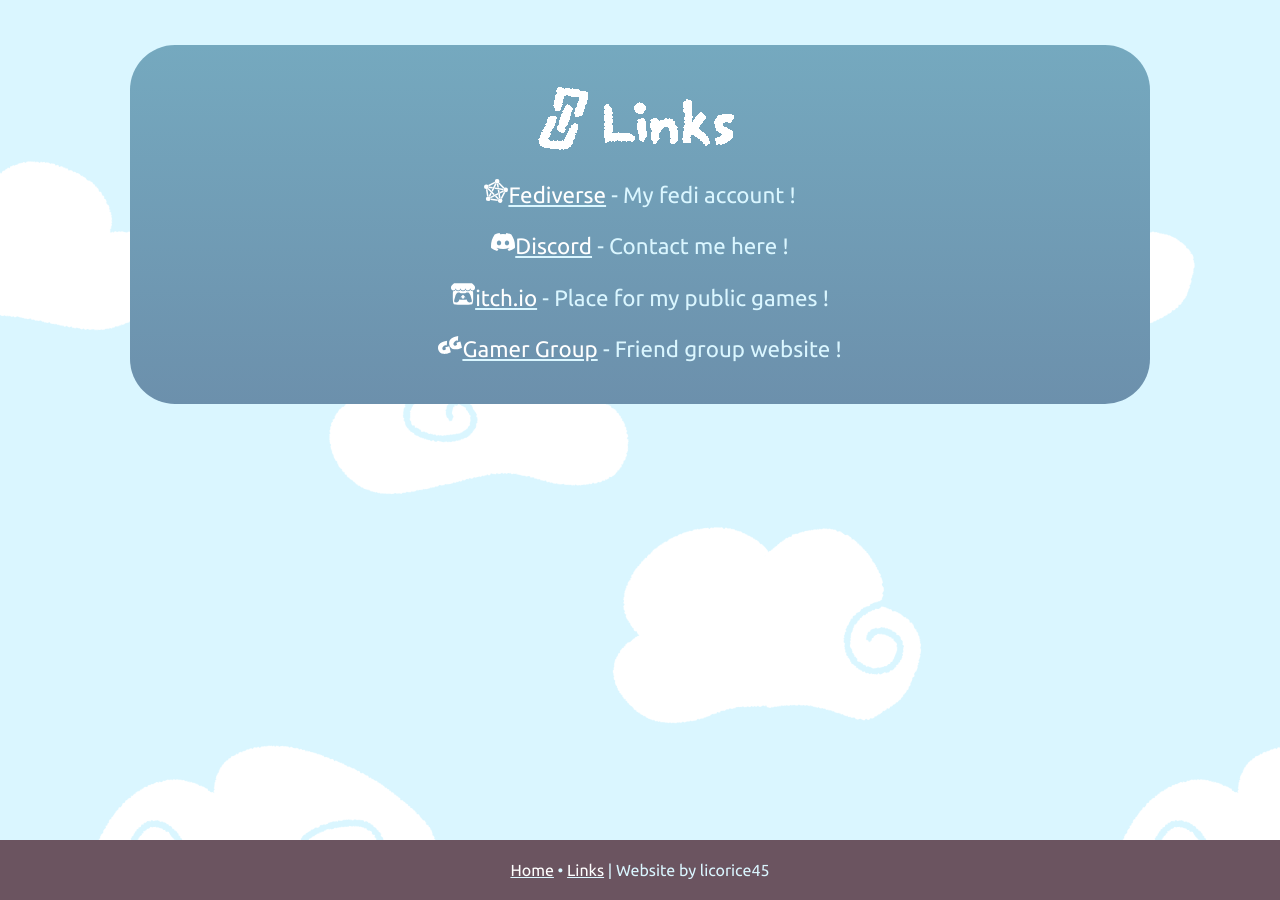
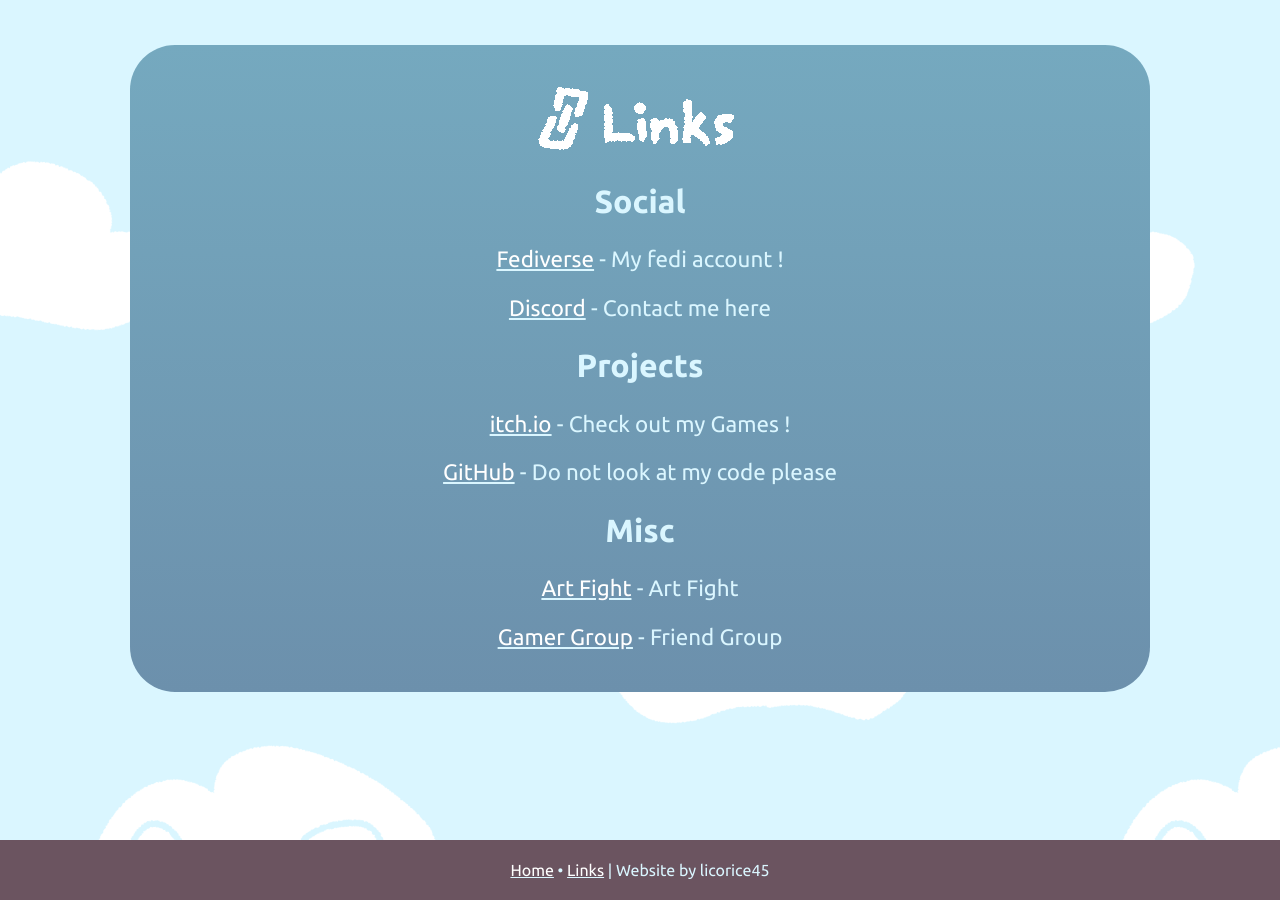
Before and after one commit to licorice45/licorice45.github.io, a Jekyll site: the page built from links.md, in a window 1280 px wide. Built offline with Jekyll 4.4.1, drawn with Linux system fonts in a browser that asks for light colours.

Commit message:
Redid links

```diff
--- a/links.md
+++ b/links.md
@@ -2,13 +2,25 @@
 title: Links
 layout: default
 ---
-<img src="assets/sprites/fediverse.svg" alt="Icon" width="24" height="24" style=";">[Fediverse](https://lethallava.land/@licorice45) - My fedi account !
+
+# Social
+[Fediverse](https://lethallava.land/@licorice45) - My fedi account !
 
 
-<img src="assets/sprites/discord.svg" alt="Icon" width="24" height="24">[Discord](https://discordapp.com/users/517004474582171668) - Contact me here !
+[Discord](https://discordapp.com/users/517004474582171668) - Contact me here
 
 
-<img src="assets/sprites/itch.svg" alt="Icon" width="24" height="24">[itch.io](https://licorice45.itch.io/) - Place for my public games !
+# Projects
+[itch.io](https://licorice45.itch.io/) - Check out my Games !
 
 
-<img src="assets/sprites/gamergroup.svg" alt="Icon" width="24" height="24">[Gamer Group](https://joystickjokers.lol/) - Friend group website !
+[GitHub](https://github.com/licorice45) - Do not look at my code please
+
+
+# Misc
+
+
+[Art Fight](https://artfight.net/~licorice45) - Art Fight
+
+
+[Gamer Group](https://joystickjokers.lol/) - Friend Group
```
Also changed, not shown: assets/sprites/discord.svg (deleted), assets/sprites/fediverse.svg (deleted), assets/sprites/gamergroup.svg (deleted), assets/sprites/itch.svg (deleted).
